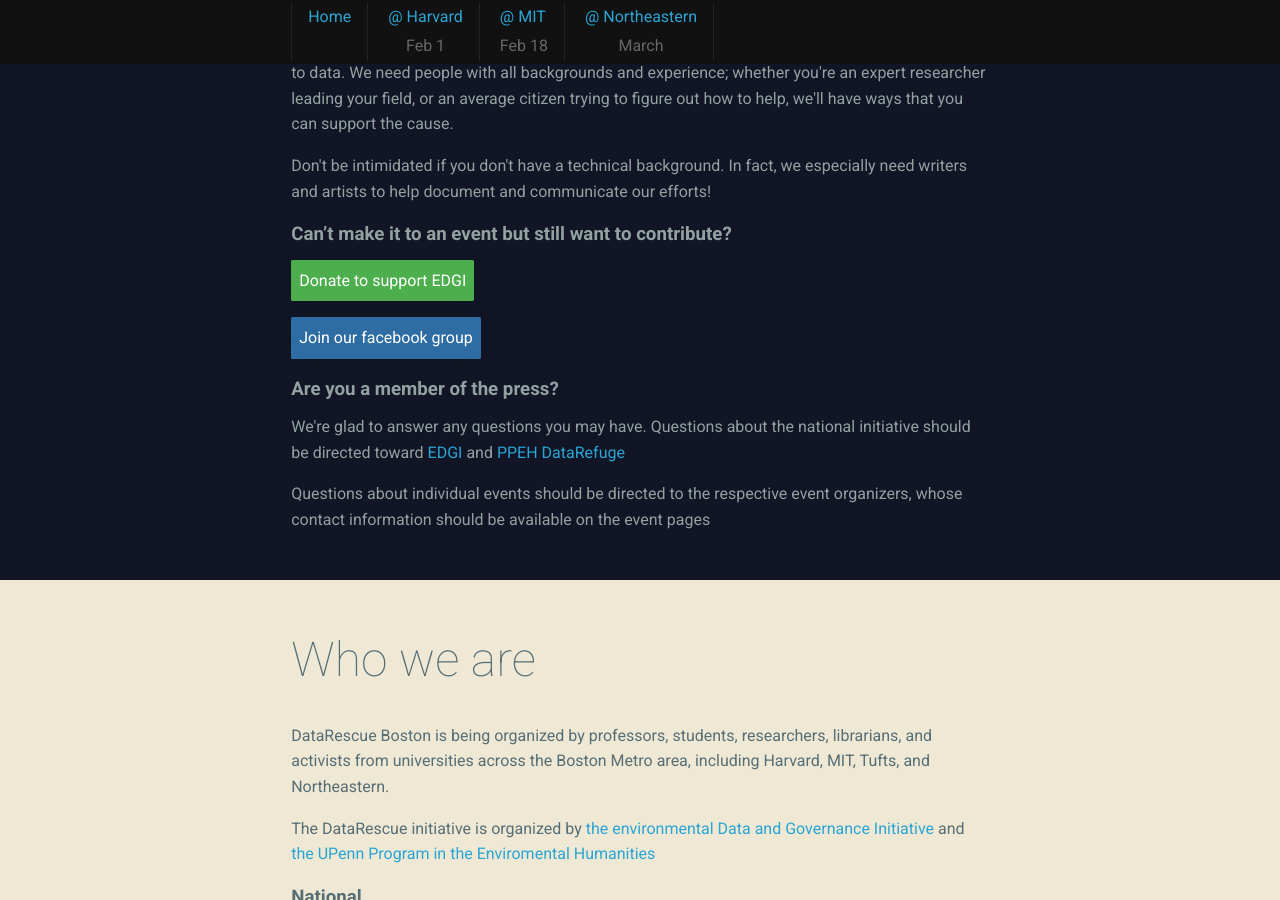
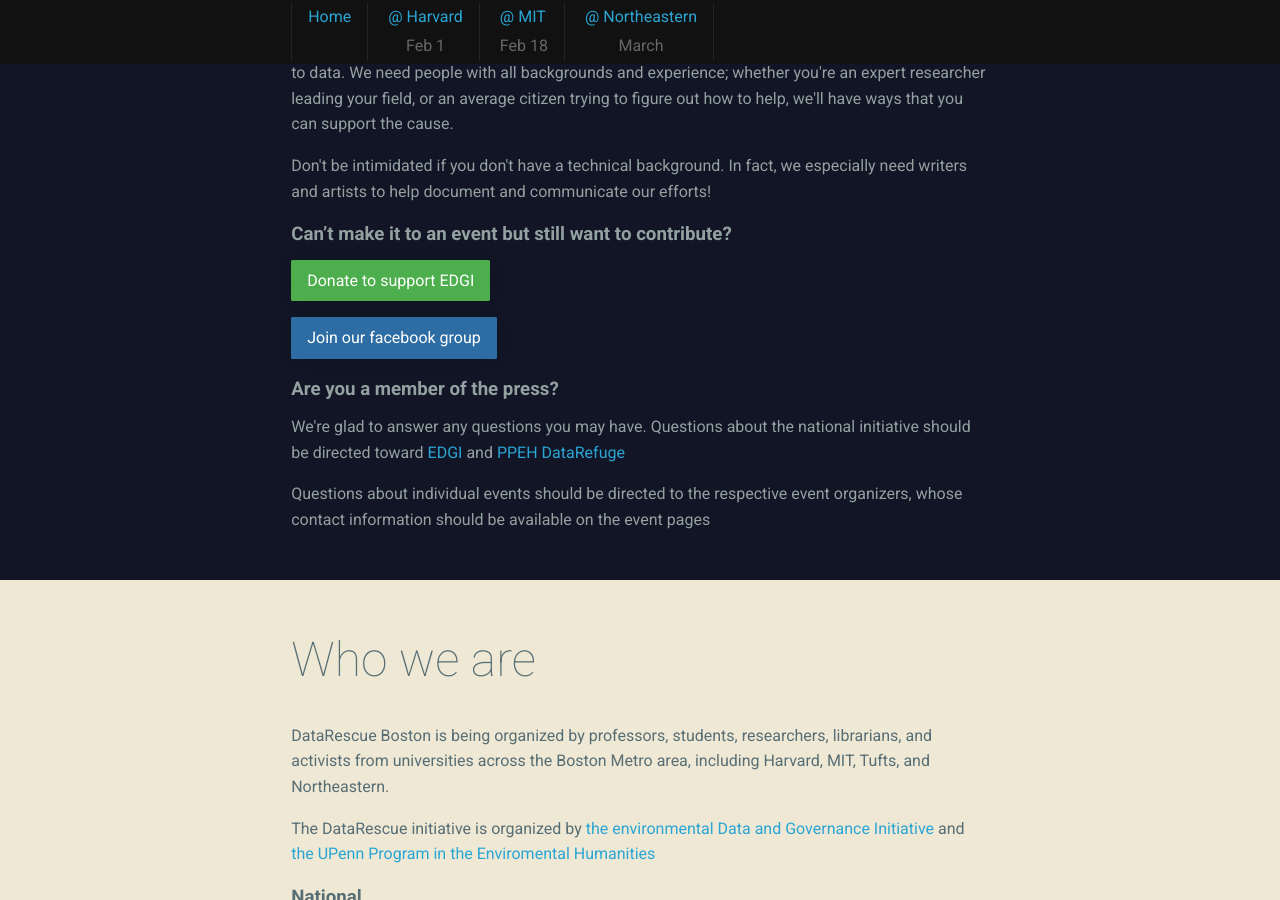
Before and after one commit to data-rescue-boston/data-rescue-boston.github.io, a Jekyll site: the page built from index.md, in a window 1280 px wide and 900 px high, scrolled down 1855 px. Built offline with Jekyll 4.4.1, drawn with Linux system fonts in a browser that asks for light colours.

Commit message:
Update main.css

```diff
--- a/assets/main.css
+++ b/assets/main.css
@@ -38,11 +38,11 @@
 div.col-2 { width: 48%; display: inline-block; vertical-align: top; margin: 1em }
 
 div.sponsors { margin: 1em 0; }
-
-div.sponsors a { display:inline-block; width: 30%; vertical-align:top; padding: 1em; }
+div.sponsors a { display:inline-block; width: 33%; vertical-align:top; padding: 1em; }
+div.sponsors a.wide { width: 66%; }
 div.sponsors img { width: 100%; }
 
-.btn { display: inline-block; padding: 0.5em; border-radius: 0.1em; color: #fff !important; text-decoration: none !important; text-shadow: 0 0 1px #rgba(0,0,0,0.3); cursor: pointer; box-shadow: 0 0.1em 1em -0.5em rgba(0,0,0,0.5); }
+.btn { display: inline-block; padding: 0.5em 1em; border-radius: 0.1em; color: #fff !important; text-decoration: none !important; text-shadow: 0 0 1px #rgba(0,0,0,0.3); cursor: pointer; box-shadow: 0 0.1em 1em -0.5em rgba(0,0,0,0.5); }
 .btn-success { background: #4cae4c; }
 .btn-primary { background: #2e6da4; }
 .btn-warning { background: #eea236; }
```
